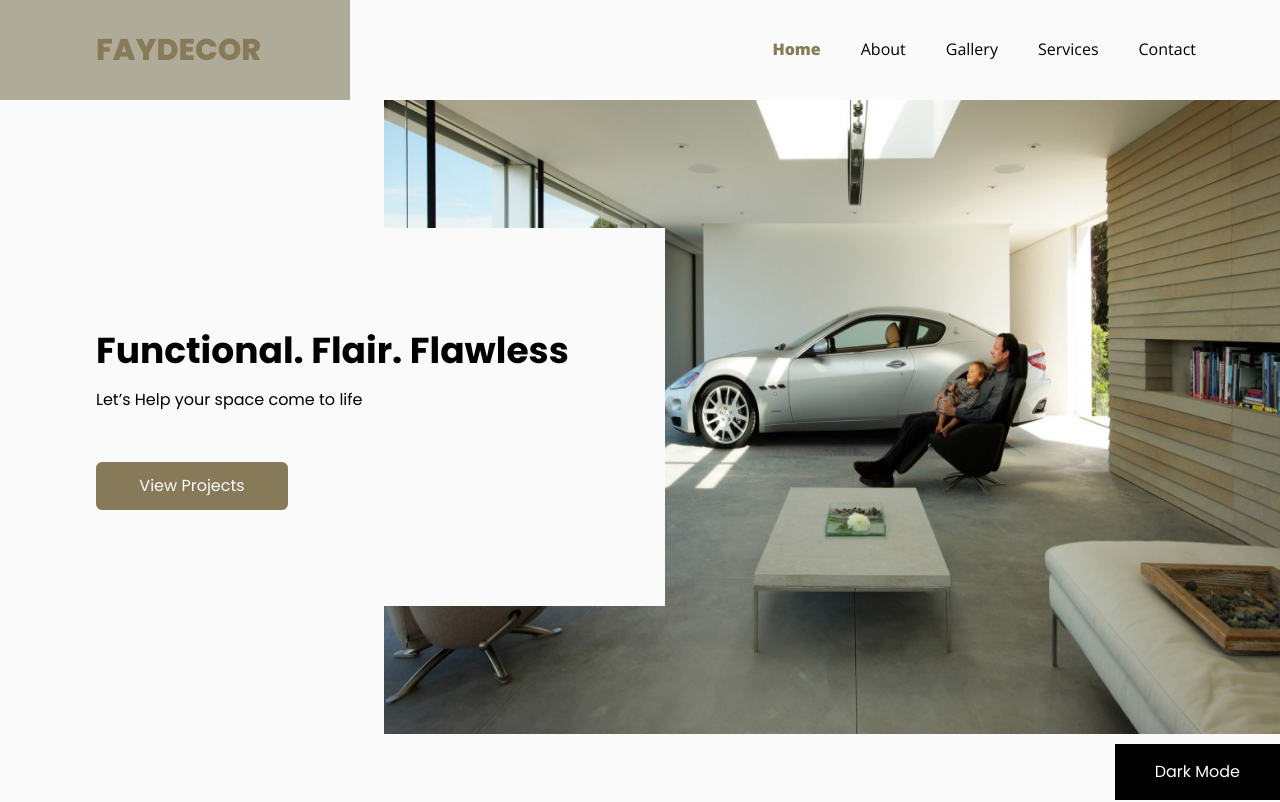
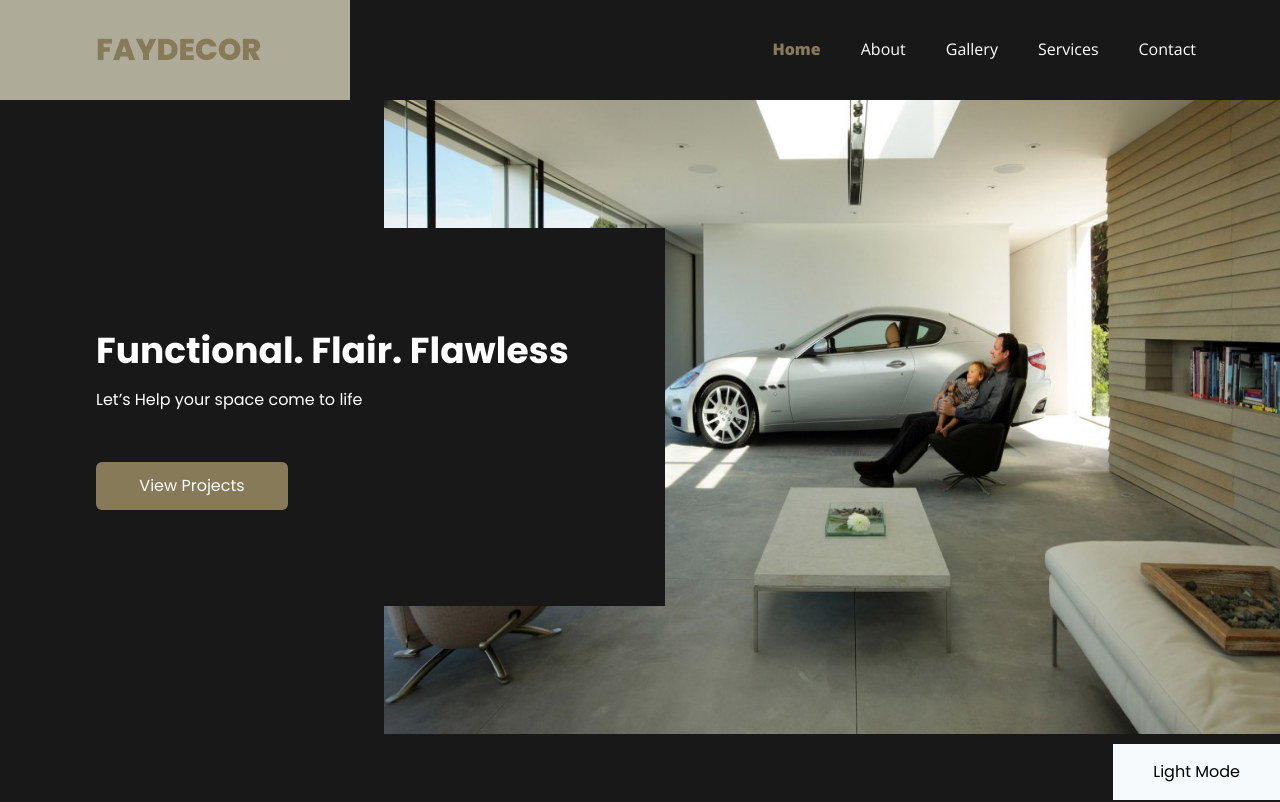
Before and after one commit to adelakuntobi/Interior-decoration, a React (Create React App) app: page / in a window 1280 px wide. Shown: the top 802 px of the page. Built offline with nearby package versions, Linux system fonts and the light colour scheme.

Commit message:
Added local storage

```diff
--- a/src/App.js
+++ b/src/App.js
@@ -1,6 +1,7 @@
-import React, { useState } from 'react';
+import React from 'react';
 // import { Redirect, Route } from 'react-router-dom';
 import './App.scss';
+import useLocalStorage from './useLocalStorage';
 import About from './sections/About';
 import Contact from './sections/Contact';
 import Footer from './sections/Footer';
@@ -11,19 +12,24 @@ import Services from './sections/Services';
 
 
 function App() {
-  const [isDark, setIsDark] = useState(false)
+
+  const [isDark, setIsDark] = useLocalStorage('mode', true);
   const changeMode = () => {
     if (isDark === true) {
+      // localStorage.clear()
       setIsDark(
         darkness => darkness = false
-      )
+        )
     }
     else {
       setIsDark(
-        darkness => darkness = true
-      )
+        darkness => darkness = true,
+        )
+      }
     }
-  }
+
+
+// console.log("From outside" ,isLocal)
   return (
     <div className="App">
       <div className={isDark ? "darkmode" : ""}>
@@ -41,7 +47,8 @@ function App() {
         <Services />
         <Contact />
         <Footer />
-        <h1 className={isDark ? "text-black fixed bg-gray-100 bottom-0 right-0 py-4 px-10 cursor-pointer" :"fixed bg-black bottom-0 right-0 py-4 px-10 text-white cursor-pointer"} onClick={changeMode}>{isDark ? "Light Mode" : "Dark Mode"}</h1>
+        <h1 className={isDark ? "text-black fixed bg-gray-100 bottom-0 right-0 py-4 px-10 cursor-pointer" :"fixed bg-black bottom-0 right-0 py-4 px-10 text-white cursor-pointer"}
+        onClick={changeMode}>{isDark ? "Light Mode" : "Dark Mode"}</h1>
       </div>
     </div>
   );
--- /dev/null
+++ b/src/useLocalStorage.js
@@ -0,0 +1,28 @@
+import { useState } from "react";
+
+export const useLocalStorage = (key, initialValue) => {
+  const [storedValue, setStoredValue] = useState(() => {
+    try {
+      const item = window.localStorage.getItem(key);
+      return item ? JSON.parse(item) : initialValue;
+    } catch (err) {
+      console.error(err);
+      return initialValue;
+    }
+  });
+
+  const setValue = value => {
+    try {
+      const valueToStore =
+        value instanceof Function ? value(storedValue) : value;
+      setStoredValue(valueToStore);
+      window.localStorage.setItem(key, JSON.stringify(valueToStore));
+    } catch (err) {
+      console.error(err);
+    }
+  };
+
+  return [storedValue, setValue];
+};
+
+export default useLocalStorage;
```
